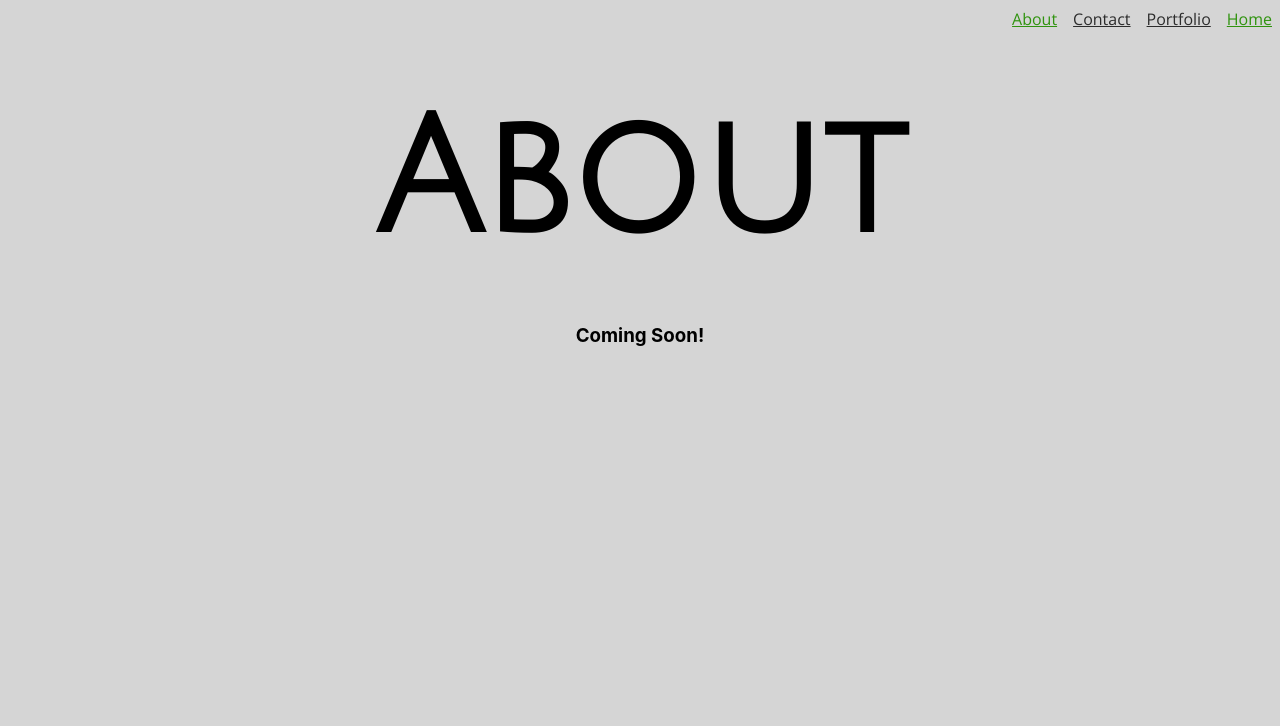
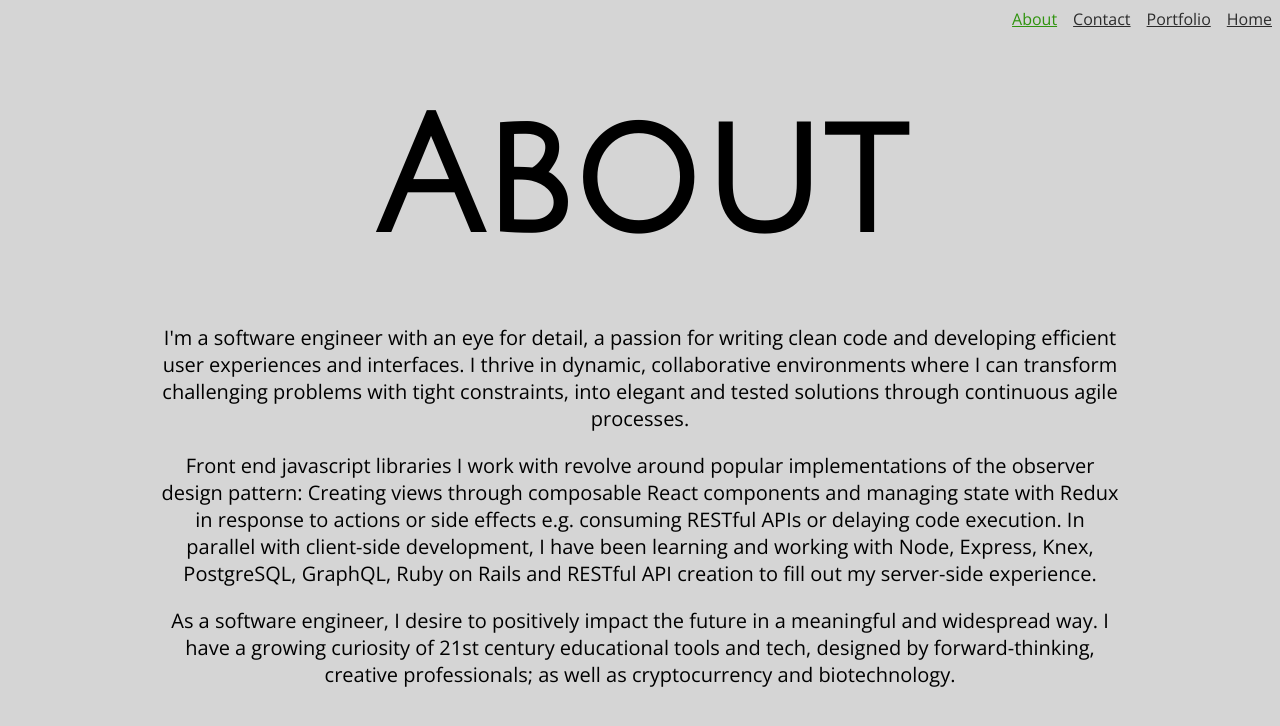
Before and after one commit to djcaraballo/dc_portfolio, a React (Create React App) app: page /about in a window 1280 px wide. Shown: the top 726 px of the page. Built offline with nearby package versions, Linux system fonts and the light colour scheme.

Commit message:
Minor refactor of several things--nothing broken!

```diff
--- a/src/App.js
+++ b/src/App.js
@@ -11,7 +11,7 @@ class App extends Component {
   render() {
     return (
       <div className="App">
-        <Route exact path='/' component={Landing} />
+        <Route exact path='/home' component={Landing} />
         <Route path='/about' component={About} />
         <Route path='/contact' component={Contact} />
         <Route path='/portfolio' component={Portfolio} />
--- a/src/Components/About/About.css
+++ b/src/Components/About/About.css
@@ -0,0 +1,6 @@
+.about-text {
+  font-family: 'Open Sans', sans-serif;
+  font-size: 1.25em;
+  width: 75%;
+  margin: auto;
+}
--- a/src/Components/About/About.js
+++ b/src/Components/About/About.js
@@ -7,7 +7,13 @@ const About = () => {
     <div>
       <PageNav />
       <h1>About</h1>
-      <h3>Coming Soon!</h3>
+      <div className="about-text">
+        <p>I'm a software engineer with an eye for detail, a passion for writing clean code and developing efficient user experiences and interfaces. I thrive in dynamic, collaborative environments where I can transform challenging problems with tight constraints, into elegant and tested solutions through continuous agile processes.</p>
+
+        <p>Front end javascript libraries I work with revolve around popular implementations of the observer design pattern: Creating views through composable React components and managing state with Redux in response to actions or side effects e.g. consuming RESTful APIs or delaying code execution. In parallel with client-side development, I have been learning and working with Node, Express, Knex, PostgreSQL, GraphQL, Ruby on Rails and RESTful API creation to fill out my server-side experience.</p>
+
+        <p>As a software engineer, I desire to positively impact the future in a meaningful and widespread way. I have a growing curiosity of 21st century educational tools and tech, designed by forward-thinking, creative professionals; as well as cryptocurrency and biotechnology. </p>
+      </div>
     </div>
   )
 }
--- a/src/Components/Contact/Contact.css
+++ b/src/Components/Contact/Contact.css
@@ -3,6 +3,13 @@ h1 {
   font-size: 10em;
   margin: 3.5rem auto;
 }
+
+/* a {
+  border: 1px solid black;
+  border-radius: 10px;
+  padding: 0.35em;
+  text-decoration: none;
+} */
 
 .contact-container {
   display: flex;
@@ -21,5 +28,5 @@ h1 {
 }
 
 .fab, .fas {
-  margin: 0.5rem;
+  margin-right: 0.5rem;
 }
--- a/src/Components/Contact/Contact.js
+++ b/src/Components/Contact/Contact.js
@@ -8,10 +8,15 @@ const Contact = () => {
       <PageNav />
       <h1>Contact</h1>
       <div className="contact-container">
+
         <a href="mailto:dcaraballo26@gmail.com" className="contact"><i className="fas fa-envelope-square"></i>Email me!</a>
+
         <a href="https://twitter.com/DinaCaraballo" className="contact"><i className="fab fa-twitter-square"></i>@DinaCaraballo</a>
+
         <a href="https://www.linkedin.com/in/dina-caraballo/" className="contact"><i className="fab fa-linkedin"></i>LinkedIn.com/in/Dina-Caraballo</a>
+
         <a href="https://github.com/djcaraballo" className="contact"><i className="fab fa-github"></i>Github.com/djcaraballo</a>
+
       </div>
     </div>
   )
--- a/src/Components/LandingNav/LandingNav.css
+++ b/src/Components/LandingNav/LandingNav.css
@@ -4,7 +4,7 @@
   flex-direction: row;
   justify-content: space-around;
   margin: auto;
-  width: 50%;
+  width: 30%;
 }
 
 .landing-nav {
--- a/src/Components/PageNav/PageNav.js
+++ b/src/Components/PageNav/PageNav.js
@@ -9,7 +9,7 @@ const PageNav = () => {
       <NavLink to='/about' className='nav'>About</NavLink>
       <NavLink to='/contact' className='nav'>Contact</NavLink>
       <NavLink to='/portfolio' className='nav'>Portfolio</NavLink>
-      <NavLink to='/' className='nav'>Home</NavLink>
+      <NavLink to='/home' className='nav'>Home</NavLink>
     </div>
   )
 }
```
